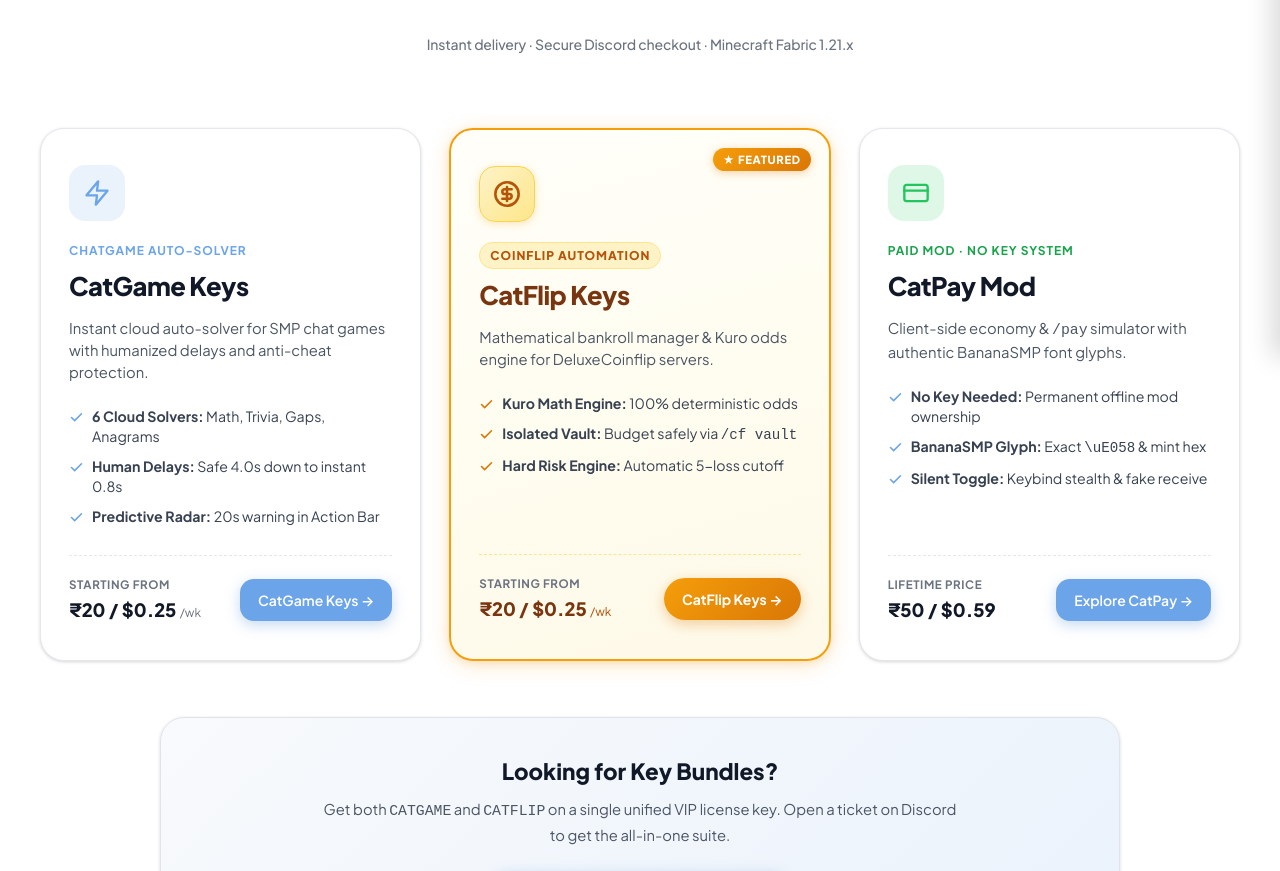
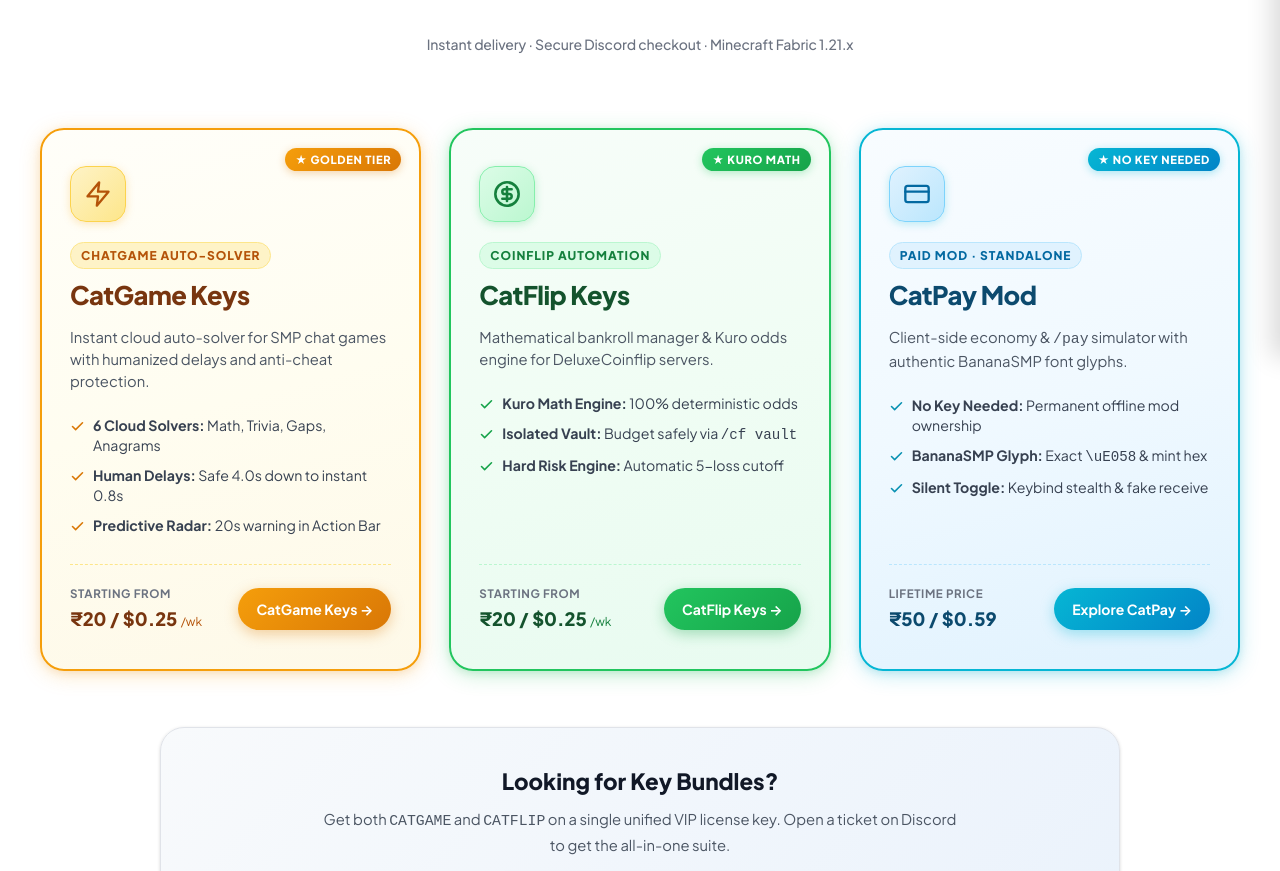
Before and after one commit to itz0cat/website, a plain HTML site: page store/index.html in a window 1280 px wide. Shown: the part 443-1314 px from the top of the page. Drawn offline with Linux system fonts and the light colour scheme.

Commit message:
style: apply golden glow to CatGame, emerald green to CatFlip, and diamond cyan to CatPay

```diff
--- a/store/index.html
+++ b/store/index.html
@@ -124,7 +124,7 @@
       box-shadow: var(--md-elevation-1);
     }
 
-    /* Golden Theme for CatFlip Card */
+    /* Golden Theme for CatGame Card */
     .hub-card.hub-card-gold {
       background: linear-gradient(165deg, #fffef9 0%, #fffdf0 50%, #fef9e8 100%);
       border: 2px solid #f59e0b;
@@ -133,7 +133,7 @@
     }
     .hub-card.hub-card-gold:hover {
       transform: translateY(-6px);
-      box-shadow: 0 10px 32px rgba(245, 158, 11, 0.4);
+      box-shadow: 0 10px 32px rgba(245, 158, 11, 0.42);
       border-color: #d97706;
     }
     .hub-card-gold .hub-card-icon-wrap {
@@ -197,6 +197,156 @@
       letter-spacing: 0.06em;
       text-transform: uppercase;
       box-shadow: 0 2px 8px rgba(217, 119, 6, 0.32);
+    }
+
+    /* Green Theme for CatFlip Card */
+    .hub-card.hub-card-green {
+      background: linear-gradient(165deg, #f7fdf9 0%, #f0fdf4 50%, #e8fbf0 100%);
+      border: 2px solid #22c55e;
+      box-shadow: 0 4px 22px -2px rgba(34, 197, 94, 0.3), 0 2px 8px -1px rgba(22, 163, 74, 0.16);
+      position: relative;
+    }
+    .hub-card.hub-card-green:hover {
+      transform: translateY(-6px);
+      box-shadow: 0 10px 32px rgba(34, 197, 94, 0.45);
+      border-color: #16a34a;
+    }
+    .hub-card-green .hub-card-icon-wrap {
+      background: linear-gradient(135deg, #dcfce7 0%, #bbf7d0 100%);
+      color: #15803d;
+      border: 1px solid #86efac;
+      box-shadow: 0 2px 8px rgba(34, 197, 94, 0.25);
+    }
+    .hub-card-green .hub-card-tag {
+      color: #15803d;
+      background-color: #dcfce7;
+      padding: 3px 10px;
+      border-radius: 9999px;
+      border: 1px solid #bbf7d0;
+      display: inline-block;
+      width: fit-content;
+      font-weight: 800;
+    }
+    .hub-card-green .hub-card-title {
+      color: #14532d;
+    }
+    .hub-card-green .feature-check-svg {
+      color: #16a34a;
+    }
+    .hub-card-green .btn-hub-green {
+      background: linear-gradient(135deg, #22c55e 0%, #16a34a 100%);
+      color: #ffffff;
+      border: none;
+      box-shadow: 0 4px 14px rgba(22, 163, 74, 0.35);
+      padding: 10px 18px;
+      font-size: 0.875rem;
+      border-radius: var(--md-radius-full);
+      font-weight: 700;
+      text-decoration: none;
+      transition: var(--md-transition);
+      display: inline-flex;
+      align-items: center;
+      gap: 6px;
+    }
+    .hub-card-green .btn-hub-green:hover {
+      background: linear-gradient(135deg, #16a34a 0%, #15803d 100%);
+      box-shadow: 0 6px 18px rgba(22, 163, 74, 0.45);
+      transform: translateY(-1px);
+    }
+    .hub-card-green .hub-card-footer {
+      border-top-color: #bbf7d0;
+    }
+    .hub-card-green .hub-price-val {
+      color: #14532d;
+    }
+    .hub-card-green-badge {
+      position: absolute;
+      top: 18px;
+      right: 18px;
+      background: linear-gradient(135deg, #22c55e 0%, #16a34a 100%);
+      color: #ffffff;
+      font-size: 0.7rem;
+      font-weight: 800;
+      padding: 3px 10px;
+      border-radius: 9999px;
+      letter-spacing: 0.06em;
+      text-transform: uppercase;
+      box-shadow: 0 2px 8px rgba(34, 197, 94, 0.32);
+    }
+
+    /* Diamond Theme for CatPay Mod Card */
+    .hub-card.hub-card-diamond {
+      background: linear-gradient(165deg, #f8fcff 0%, #f0f9ff 50%, #e0f2fe 100%);
+      border: 2px solid #06b6d4;
+      box-shadow: 0 4px 22px -2px rgba(6, 182, 212, 0.3), 0 2px 8px -1px rgba(8, 145, 178, 0.16);
+      position: relative;
+    }
+    .hub-card.hub-card-diamond:hover {
+      transform: translateY(-6px);
+      box-shadow: 0 10px 32px rgba(6, 182, 212, 0.45);
+      border-color: #0891b2;
+    }
+    .hub-card-diamond .hub-card-icon-wrap {
+      background: linear-gradient(135deg, #e0f2fe 0%, #bae6fd 100%);
+      color: #0369a1;
+      border: 1px solid #7dd3fc;
+      box-shadow: 0 2px 8px rgba(6, 182, 212, 0.25);
+    }
+    .hub-card-diamond .hub-card-tag {
+      color: #0369a1;
+      background-color: #e0f2fe;
+      padding: 3px 10px;
+      border-radius: 9999px;
+      border: 1px solid #bae6fd;
+      display: inline-block;
+      width: fit-content;
+      font-weight: 800;
+    }
+    .hub-card-diamond .hub-card-title {
+      color: #0c4a6e;
+    }
+    .hub-card-diamond .feature-check-svg {
+      color: #0891b2;
+    }
+    .hub-card-diamond .btn-hub-diamond {
+      background: linear-gradient(135deg, #06b6d4 0%, #0284c7 100%);
+      color: #ffffff;
+      border: none;
+      box-shadow: 0 4px 14px rgba(6, 182, 212, 0.35);
+      padding: 10px 18px;
+      font-size: 0.875rem;
+      border-radius: var(--md-radius-full);
+      font-weight: 700;
+      text-decoration: none;
+      transition: var(--md-transition);
+      display: inline-flex;
+      align-items: center;
+      gap: 6px;
+    }
+    .hub-card-diamond .btn-hub-diamond:hover {
+      background: linear-gradient(135deg, #0891b2 0%, #0369a1 100%);
+      box-shadow: 0 6px 18px rgba(6, 182, 212, 0.45);
+      transform: translateY(-1px);
+    }
+    .hub-card-diamond .hub-card-footer {
+      border-top-color: #bae6fd;
+    }
+    .hub-card-diamond .hub-price-val {
+      color: #0c4a6e;
+    }
+    .hub-card-diamond-badge {
+      position: absolute;
+      top: 18px;
+      right: 18px;
+      background: linear-gradient(135deg, #06b6d4 0%, #0284c7 100%);
+      color: #ffffff;
+      font-size: 0.7rem;
+      font-weight: 800;
+      padding: 3px 10px;
+      border-radius: 9999px;
+      letter-spacing: 0.06em;
+      text-transform: uppercase;
+      box-shadow: 0 2px 8px rgba(6, 182, 212, 0.32);
     }
   </style>
 </head>
@@ -291,8 +441,9 @@
     <section class="section" style="padding-top: 1rem;">
       <div class="container">
         <div class="hub-grid">
-          <!-- Card 1: CatGame Keys -->
-          <div class="hub-card">
+          <!-- Card 1: CatGame Keys (Golden Card) -->
+          <div class="hub-card hub-card-gold">
+            <span class="hub-card-gold-badge">★ Golden Tier</span>
             <div class="hub-card-icon-wrap">
               <svg width="28" height="28" viewBox="0 0 24 24" fill="none" stroke="currentColor" stroke-width="2" stroke-linecap="round" stroke-linejoin="round">
                 <polygon points="13 2 3 14 12 14 11 22 21 10 12 10 13 2"/>
@@ -322,17 +473,17 @@
             <div class="hub-card-footer">
               <div class="hub-price-callout">
                 <span class="hub-price-label">Starting From</span>
-                <span class="hub-price-val">₹20 / $0.25 <small style="font-size: 0.75rem; color: #6b7280; font-weight: normal;">/wk</small></span>
+                <span class="hub-price-val">₹20 / $0.25 <small style="font-size: 0.75rem; color: #b45309; font-weight: normal;">/wk</small></span>
               </div>
-              <a href="/store/catgame" class="btn btn-primary" style="padding: 10px 18px; font-size: 0.875rem;">
+              <a href="/store/catgame" class="btn-hub-gold">
                 CatGame Keys →
               </a>
             </div>
           </div>
 
-          <!-- Card 2: CatFlip Keys (Golden Card) -->
-          <div class="hub-card hub-card-gold">
-            <span class="hub-card-gold-badge">★ Featured</span>
+          <!-- Card 2: CatFlip Keys (Green Card) -->
+          <div class="hub-card hub-card-green">
+            <span class="hub-card-green-badge">★ Kuro Math</span>
             <div class="hub-card-icon-wrap">
               <svg width="28" height="28" viewBox="0 0 24 24" fill="none" stroke="currentColor" stroke-width="2.2" stroke-linecap="round" stroke-linejoin="round">
                 <circle cx="12" cy="12" r="10"/>
@@ -364,23 +515,24 @@
             <div class="hub-card-footer">
               <div class="hub-price-callout">
                 <span class="hub-price-label">Starting From</span>
-                <span class="hub-price-val">₹20 / $0.25 <small style="font-size: 0.75rem; color: #b45309; font-weight: normal;">/wk</small></span>
+                <span class="hub-price-val">₹20 / $0.25 <small style="font-size: 0.75rem; color: #15803d; font-weight: normal;">/wk</small></span>
               </div>
-              <a href="/store/catflip" class="btn-hub-gold">
+              <a href="/store/catflip" class="btn-hub-green">
                 CatFlip Keys →
               </a>
             </div>
           </div>
 
-          <!-- Card 3: CatPay Mod (Paid Mod · No Key System) -->
-          <div class="hub-card">
-            <div class="hub-card-icon-wrap" style="color: #22c55e; background-color: rgba(34, 197, 94, 0.15);">
+          <!-- Card 3: CatPay Mod (Diamond Card · Paid Mod) -->
+          <div class="hub-card hub-card-diamond">
+            <span class="hub-card-diamond-badge">★ No Key Needed</span>
+            <div class="hub-card-icon-wrap">
               <svg width="28" height="28" viewBox="0 0 24 24" fill="none" stroke="currentColor" stroke-width="2" stroke-linecap="round" stroke-linejoin="round">
                 <rect x="2" y="5" width="20" height="14" rx="2"/>
                 <line x1="2" y1="10" x2="22" y2="10"/>
               </svg>
             </div>
-            <span class="hub-card-tag" style="color: #16a34a;">Paid Mod · No Key System</span>
+            <span class="hub-card-tag">Paid Mod · Standalone</span>
             <h2 class="hub-card-title">CatPay Mod</h2>
             <p class="hub-card-desc">
               Client-side economy & <code>/pay</code> simulator with authentic BananaSMP font glyphs.
@@ -406,7 +558,7 @@
                 <span class="hub-price-label">Lifetime Price</span>
                 <span class="hub-price-val">₹50 / $0.59</span>
               </div>
-              <a href="/store/catpay" class="btn btn-primary" style="padding: 10px 18px; font-size: 0.875rem;">
+              <a href="/store/catpay" class="btn-hub-diamond">
                 Explore CatPay →
               </a>
             </div>
```
